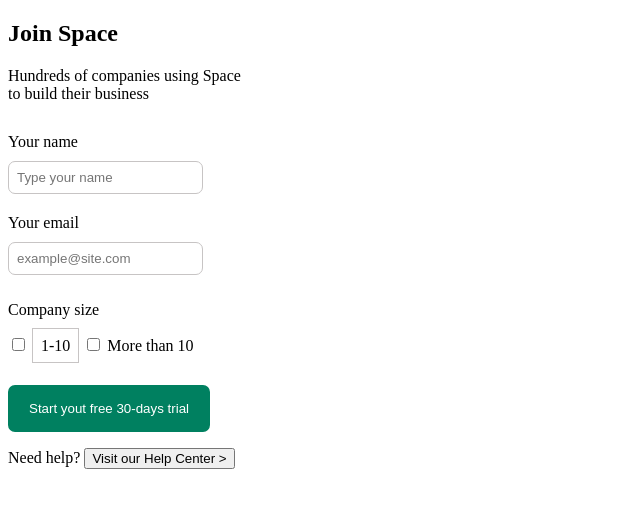
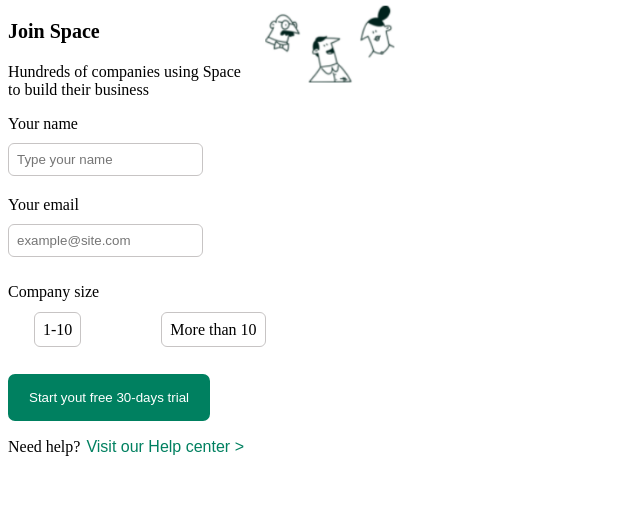
Before and after one commit to MunteanuRaresEugen/git-workflow, a plain HTML site: page index.html in a window 1280 px wide. Shown: the whole page, without its empty margins (0-640 px from the left). Drawn offline with Linux system fonts and the light colour scheme.

Commit message:
almost done

```diff
--- a/index.html
+++ b/index.html
@@ -8,10 +8,11 @@
     <title>Formular</title>
 </head>
 <body>
-    <h2 class="title">Join Space</h2>
-    <p>Hundreds of companies using Space <br>
+    <h3 class="title">Join Space</h3>
+    <p>Hundreds of companies using Space<br>
     to build their business
     </p>
+    <img class="image" src="./images/blabla.png" alt="Poza">
 
     <form action="">
         <div class="name">
@@ -22,7 +23,7 @@
         <div class="mail">
             <label for="yemail">
                 Your email <br>
-                <input class="inputmail" type="text" id="yname" name="yname"
+                <input class="inputmail" type="email" id="yname" name="yname"
                 placeholder="example@site.com"><br>
             </label>
 
@@ -32,15 +33,18 @@
             <input type="checkbox" id="nb1" name="nb1" value="onetoten">
             <label class="part1" for="nb1">1-10</label>
             <input type="checkbox" id="nb2" name="nb2" value="morethanten">
-            <label for="nb2">More than 10</label><br>
+            <label class="part2" for="nb2">More than 10</label><br>
         </div>
         <div>
-            <input class="button" type="submit" value="Start yout free 30-days trial"><br>
+            <button class="button" onclick="window.location.href='https://www.youtube.com/watch?v=t9NDHdfb1Us&ab_channel=V%C4%B0ZYONSUZLAR8';">
+                Start yout free 30-days trial
+            </button>
         </div>
     </form>
 
-    <p>Need help? <input type="button" class="" value="Visit our Help Center >"></p>
-
+    <p>Need help?<button class="Needhelpbutton" onclick="window.location.href='https://stackoverflow.com/';">
+        Visit our Help center >
+    </button></p>
 
 </body>
 </html>
--- a/main.css
+++ b/main.css
@@ -1,10 +1,9 @@
 .title {
-    font-weight: bold;
+    font-size: 20px;
 }
 
 .name {
-    margin-top: 30px;
-    font-size: initial;
+    margin-top: 0px;
 }
 
 .mail {
@@ -16,7 +15,12 @@
     margin-bottom: 10px;
     padding: 8px;
     border: 1px solid rgb(199, 196, 196);
-    border-radius: 7px;
+    border-radius: 6px;
+}
+
+.inputname::content {
+    position: relative;
+    box-shadow: 0 0 10px rgba(245, 240, 240, 0.3);
 }
 
 .inputmail {
@@ -24,32 +28,106 @@
     margin-bottom: 10px;
     padding: 8px;
     border: 1px solid rgb(199, 196, 196);
-    border-radius: 7px;
+    border-radius: 6px;
 }
 
 .checkbox1{
-    margin-bottom: 10px;
+    margin-bottom: 15px;
 }
+
 .part1 {
     margin-top: 10px;
     margin-bottom: 100px;
+    margin-right: 50px;
     padding: 8px;
+    box-sizing: 50px;
     border: 1px solid rgb(199, 196, 196);
+    border-radius: 6px;
+}
+
+.part2
+{
+    margin-top: 10px;
+    margin-bottom: 100px;
+    padding: 8px;
+    box-sizing:content-box;
+    border: 1px solid rgb(199, 196, 196);
+    border-radius: 6px;
 }
 .one {
     margin-top: 10px ;
 }
 
 .button{
-    color: #6C63FF;
     margin-top: 20px;
     border: 15px solid #008060;
     border-radius: 7px;
     background: #008060;
     color: white;
+
 }
 
 .button:hover {
+    color: white;
+    background: #008060;
+    position: relative;
+    box-shadow: 0 0 10px rgba(0,0,0,0.3);
+}
 
-    color: white;
+.Needhelpbutton{
+    color : #008060;
+    background: white;
+    font-size: initial;
+    border: 0px solid white;
 }
+
+.image {
+    position: fixed;
+    left: 105px;
+    top: 0px;
+    margin-left: 150px;
+    width: 12%;
+}
+
+#nb1 {
+    position:static;
+    display: inline-block;
+    width: 15px;
+    height: 15px;
+
+}
+
+#nb2 {
+    position:static;
+    display: inline-block;
+    width: 15px;
+    height: 15px;
+}
+
+input[type="checkbox"] {
+    visibility: hidden;
+    border-radius: 10px;
+}
+
+label {
+    position:relative;
+}
+
+label::before {
+    content: "";
+    background: url("./images/Yes_Check_Circle.svg.png");
+    background-position: center;
+    background-size: contain;
+    width: 18px;
+    height: 18px;
+    position: absolute;
+    left: -25px;
+    top: 7px;
+
+    transform: scale(0) ;
+    transition: all 0.4s cubic-bezier(0.54, 0.01, 0, 1.49);
+}
+
+input[type="checkbox"]:checked + label::before {
+    transform: scale(1) ;
+}
```
Also changed, not shown: images/Yes_Check_Circle.svg.png (added), images/checkboxbun.jpg (added).
